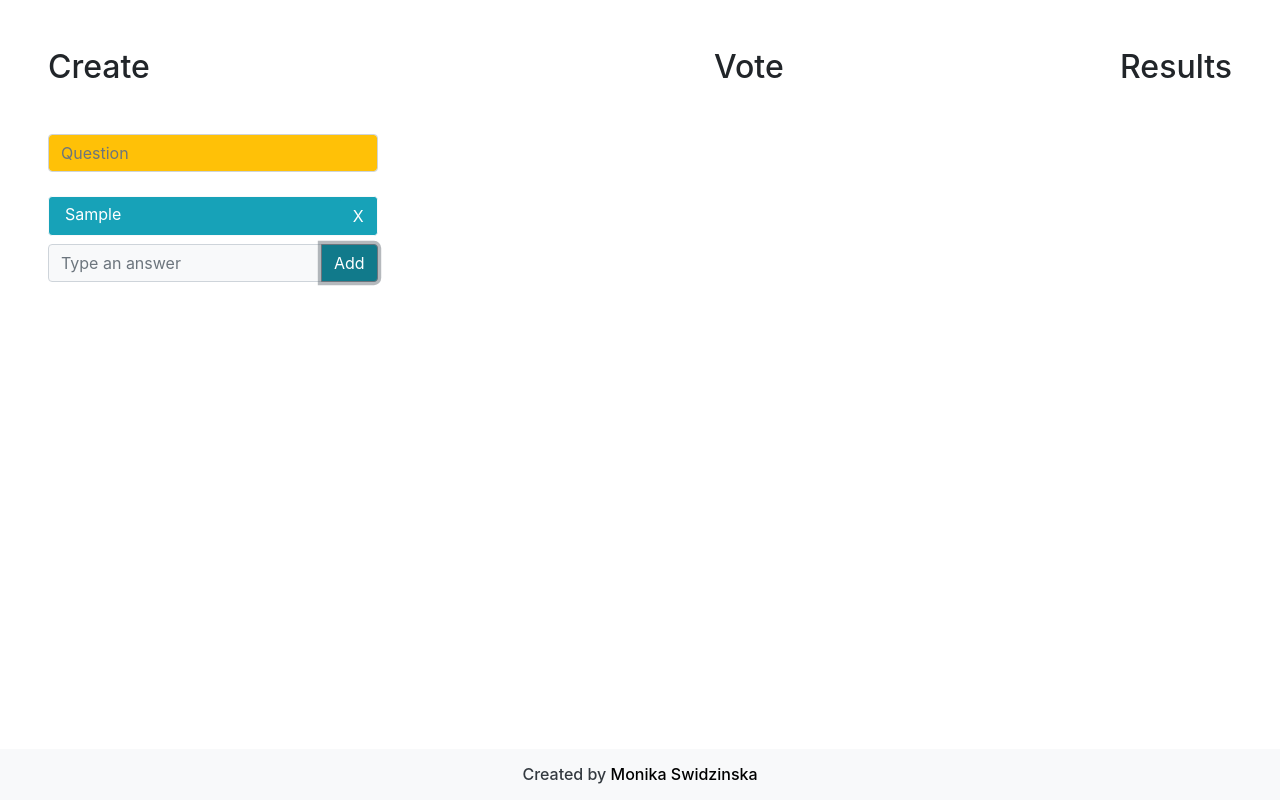
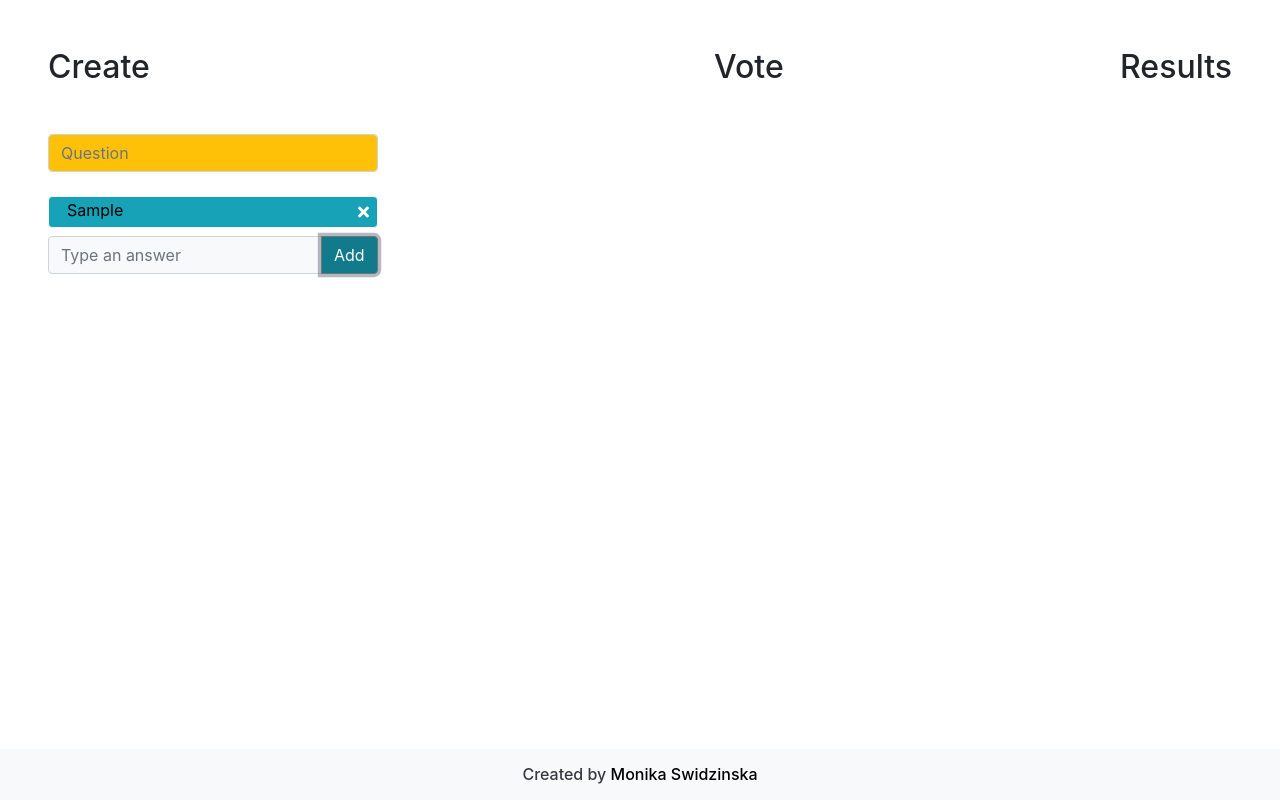
Before and after one commit to monikaando/poll, a React (Create React App) app in the folder poll-app/: page / in a window 1280 px wide. Both pictures are taken after typing "Sample" into the empty fields and a click on the button "Add". Built offline with nearby package versions, Linux system fonts and the light colour scheme.

Commit message:
deleting

```diff
--- a/poll-app/src/components/AnswersList.jsx
+++ b/poll-app/src/components/AnswersList.jsx
@@ -1,18 +1,20 @@
 import React from "react";
+import { FontAwesomeIcon } from "@fortawesome/react-fontawesome";
 
 function AnswersList(props) {
   const answers = props.answers;
-  const listAnswers = answers.map(item => {
+  const listAnswers = answers.map((item) => {
     return (
-      <div className="d-flex justify-content-between align-items-center bg-info text-white border border-light rounded mb-2" key={item.key}>
-        <p className="pl-3 mb-1">{item.value}</p>
-        <button
-                className="btn bg-info text-white"
-                type="submit"
-                id="button-addon2"
-              >
-                X
-              </button>
+      <div
+        className="d-flex justify-content-between align-items-center bg-info text-white border border-light rounded mb-2"
+        key={item.key}
+      >
+        <p className="pl-3 mb-1 d-flex justify-content-between align-items-center">
+        <input type="text" id={item.key} value={item.value} className="bg-transparent border-0"></input>
+        </p>
+        <span className="pr-2">
+            <FontAwesomeIcon className="faicons" icon="times" onClick={()=>props.deleteAnswer(item.key)}/>
+          </span>
       </div>
     );
   });
--- a/poll-app/src/components/Create.jsx
+++ b/poll-app/src/components/Create.jsx
@@ -1,7 +1,10 @@
 import React from "react";
 import AnswersList from "./AnswersList";
+import {library} from "@fortawesome/fontawesome-svg-core";
+import {faTimes} from "@fortawesome/free-solid-svg-icons"
 
 
+library.add(faTimes);
 export default class Create extends React.Component {
   constructor(props) {
     super(props);
@@ -14,6 +17,7 @@ export default class Create extends React.Component {
     };
     this.handleInput = this.handleInput.bind(this);
     this.addAnswer = this.addAnswer.bind(this);
+    this.deleteAnswer = this.deleteAnswer.bind(this);
   }
   handleInput(e) {
     this.setState({
@@ -38,7 +42,12 @@ export default class Create extends React.Component {
           })
       }
   }
-
+  deleteAnswer(key) {
+      const filteredAnswers = this.state.answers.filter(item=>item.key!==key);
+      this.setState({
+          answers: filteredAnswers
+      })
+  }
   render() {
     return (
       <div>
@@ -53,7 +62,7 @@ export default class Create extends React.Component {
             placeholder="Question"
             onChange={this.handleChange}
           />
-          <AnswersList answers={this.state.answers}></AnswersList>
+          <AnswersList answers={this.state.answers} deleteAnswer={this.deleteAnswer}></AnswersList>
           <form onSubmit={this.addAnswer}>
           <div className="input-group mb-3">
             <input
```
Also changed, not shown: poll-app/package.json (+7 -2 lines), 1 other file (tests, documents, lock files or other folders).
